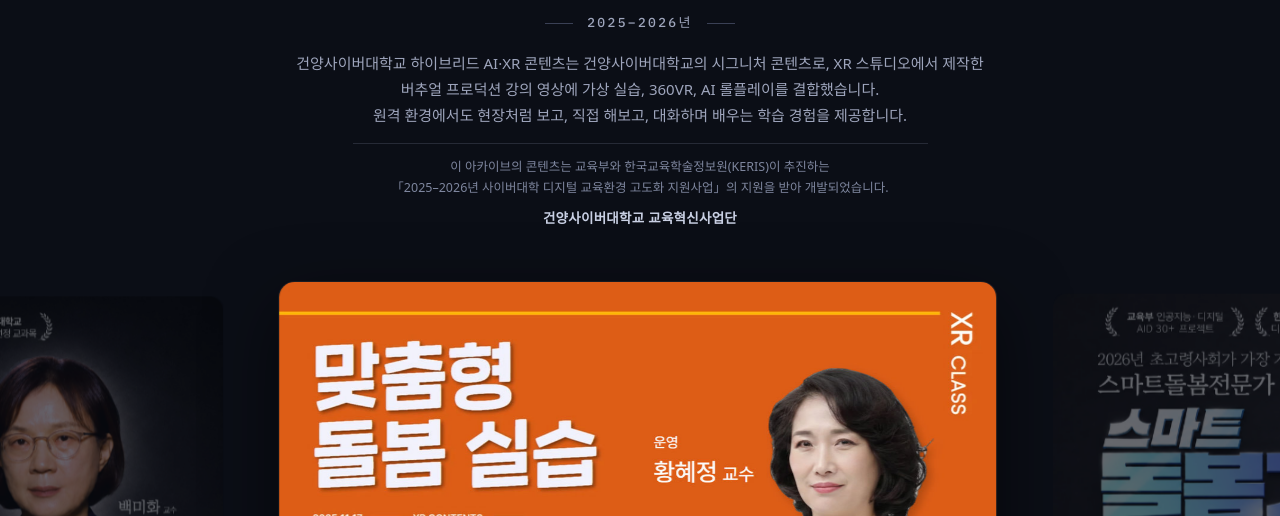
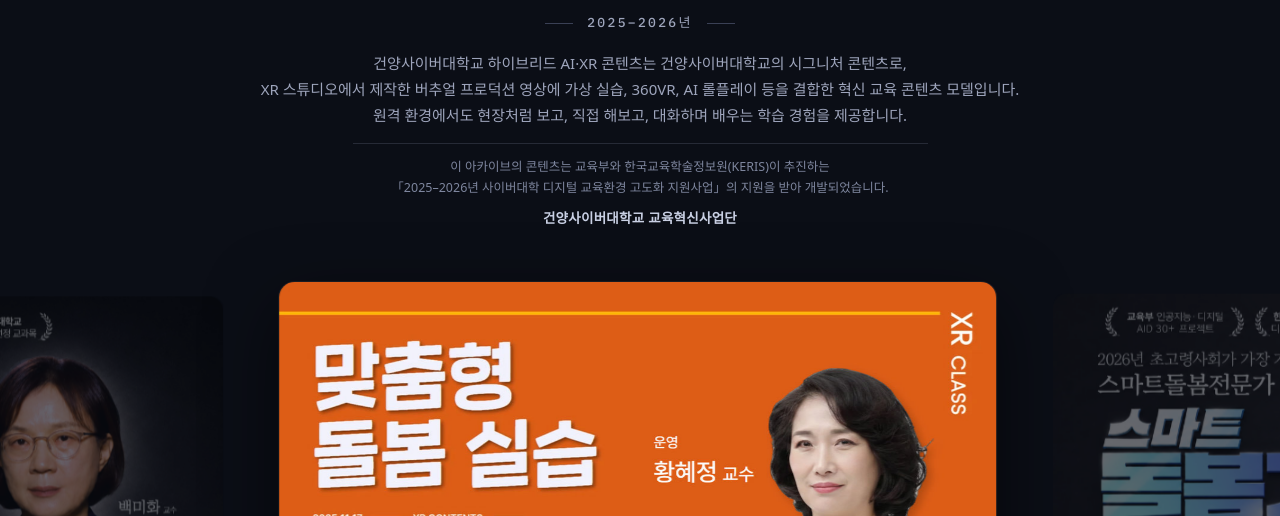
Before and after one commit to kycuctl/archive, a plain HTML site: page index.html in a window 1280 px wide. Shown: the part 284-800 px from the top of the page. Drawn offline with Linux system fonts and the light colour scheme; a web font is replaced by a local one.

Commit message:
Add files via upload

```diff
--- a/index.html
+++ b/index.html
@@ -59,7 +59,7 @@ h1 .ax{background:linear-gradient(95deg,#2BDDBE,#6A8EFF 50%,#B783FF);-webkit-bac
 .hy{background:linear-gradient(90deg,#2BDDBE,#6A8EFF,#B783FF,#FF7AB6,#FFB547,#2BDDBE) 0 0/300% 100%;-webkit-background-clip:text;background-clip:text;color:transparent;animation:hyflow 6s linear infinite}
 @keyframes hyflow{to{background-position:300% 0}}
 .intro h1 .l2{white-space:nowrap}
-.hdesc{max-width:46em;margin:16px auto 0;font-size:clamp(13px,1.3vw,15px);line-height:1.75;color:#9EA5BC}
+.hdesc{max-width:62em;margin:16px auto 0;font-size:clamp(13px,1.3vw,15px);line-height:1.75;color:#9EA5BC}
 @media (max-width:700px){.intro h1 .l2{font-size:.8em}.intro h1{font-size:clamp(26px,8.4vw,44px)}.hdesc{font-size:13px}}
 .hcred{max-width:46em;margin:14px auto 0;padding-top:12px;border-top:1px solid rgba(160,170,200,.18);font-size:12.5px;line-height:1.7;color:#7E869E}
 @media (max-width:700px){.hcred{font-size:12px}}
@@ -336,7 +336,7 @@ function home(){
       <p class="prog">사이버대학 디지털 교육환경 고도화 지원사업</p>
       <h1>건양사이버대학교 <br class="mbr"><span class="l2"><span class="hy">HYBRID</span> <span class="ax">AI·XR</span> 콘텐츠 아카이브</span></h1>
       <p class="yrs">2025–2026년</p>
-      <p class="hdesc">건양사이버대학교 하이브리드 AI·XR 콘텐츠는 건양사이버대학교의 시그니처 콘텐츠로, XR 스튜디오에서 제작한 버추얼 프로덕션 강의 영상에 가상 실습, 360VR, AI 롤플레이를 결합했습니다.<br>원격 환경에서도 현장처럼 보고, 직접 해보고, 대화하며 배우는 학습 경험을 제공합니다.</p>
+      <p class="hdesc">건양사이버대학교 하이브리드 AI·XR 콘텐츠는 건양사이버대학교의 시그니처 콘텐츠로,<br>XR 스튜디오에서 제작한 버추얼 프로덕션 영상에 가상 실습, 360VR, AI 롤플레이 등을 결합한 혁신 교육 콘텐츠 모델입니다.<br>원격 환경에서도 현장처럼 보고, 직접 해보고, 대화하며 배우는 학습 경험을 제공합니다.</p>
       <p class="hcred">이 아카이브의 콘텐츠는 교육부와 한국교육학술정보원(KERIS)이 추진하는<br>「2025–2026년 사이버대학 디지털 교육환경 고도화 지원사업」의 지원을 받아 개발되었습니다.</p>
       <p class="hsig">건양사이버대학교 교육혁신사업단</p>
     </div>
```
